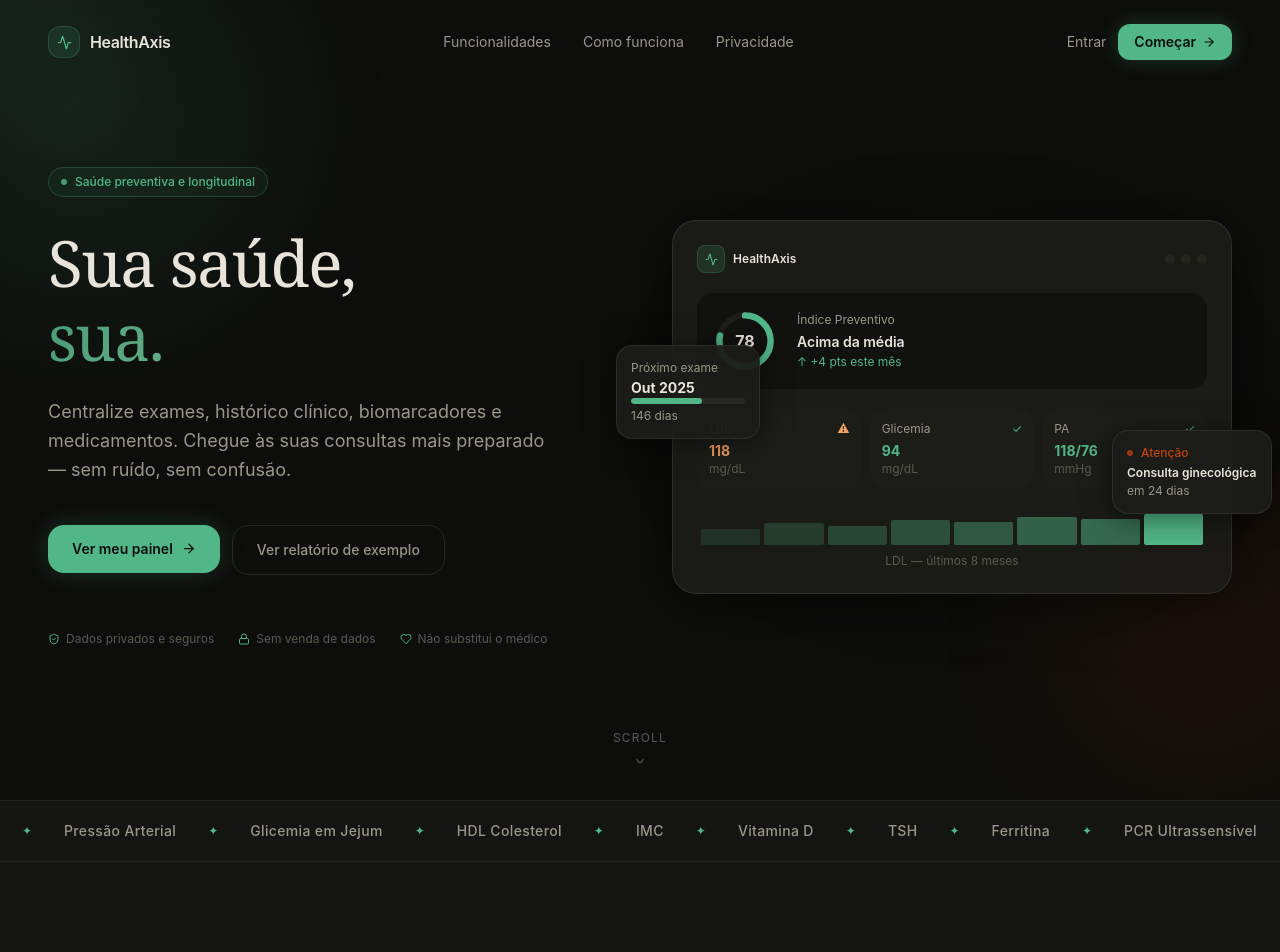
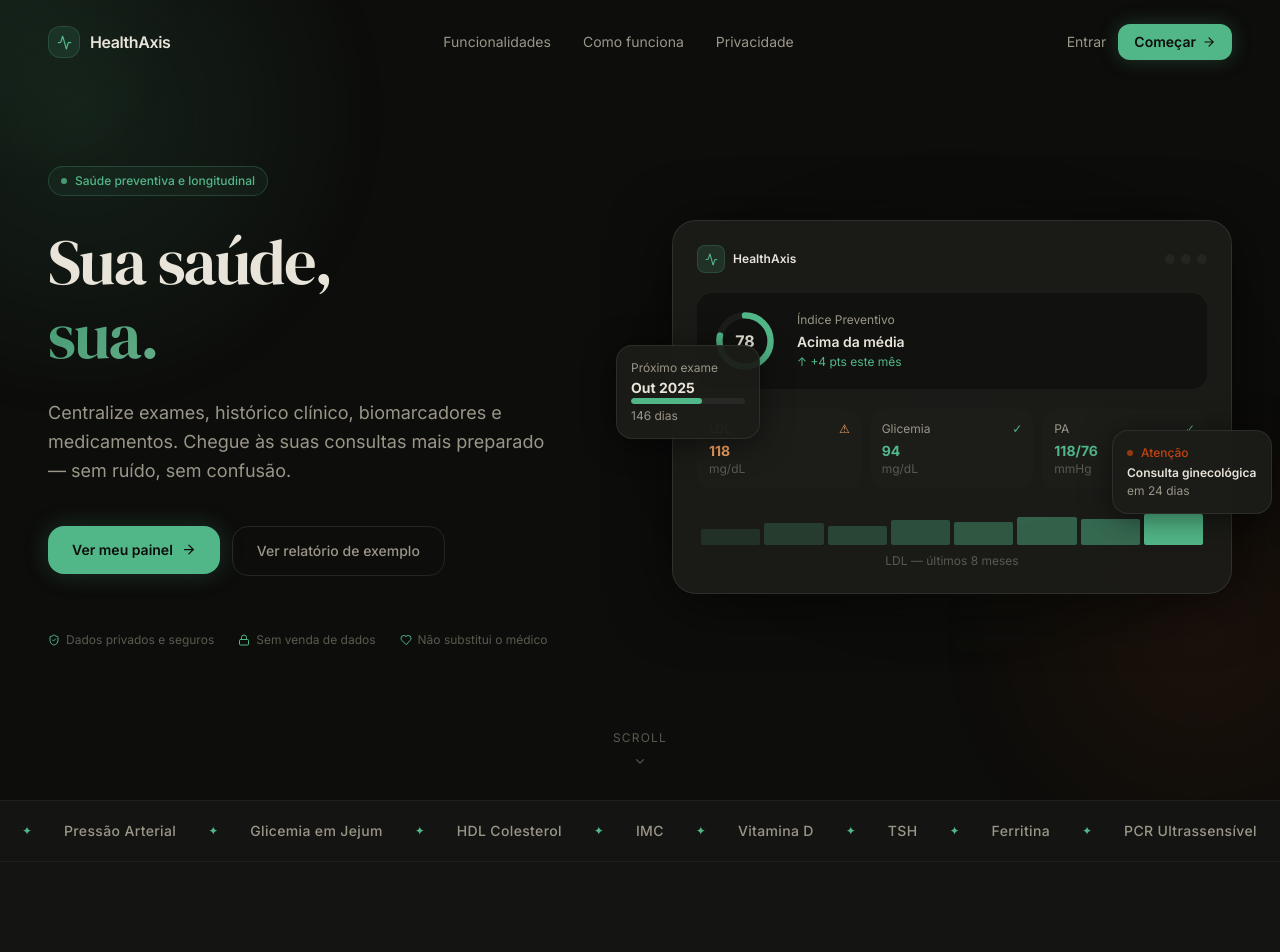
Before and after one commit to lekows/healthaxis, a Next.js app: page / in a window 1280 px wide. Shown: the top 952 px of the page. Built offline with nearby package versions, Linux system fonts and the light colour scheme.

Commit message:
Fix CSS import order for Vercel build

```diff
--- a/app/globals.css
+++ b/app/globals.css
@@ -1,8 +1,8 @@
+@import url('https://fonts.googleapis.com/css2?family=Inter:ital,wght@0,300;0,400;0,500;0,600;0,700;1,300;1,400&family=DM+Serif+Display:ital@0;1&display=swap');
+
 @tailwind base;
 @tailwind components;
 @tailwind utilities;
-
-@import url('https://fonts.googleapis.com/css2?family=Inter:ital,wght@0,300;0,400;0,500;0,600;0,700;1,300;1,400&family=DM+Serif+Display:ital@0;1&display=swap');
 
 :root {
   /* Dark theme */
```
